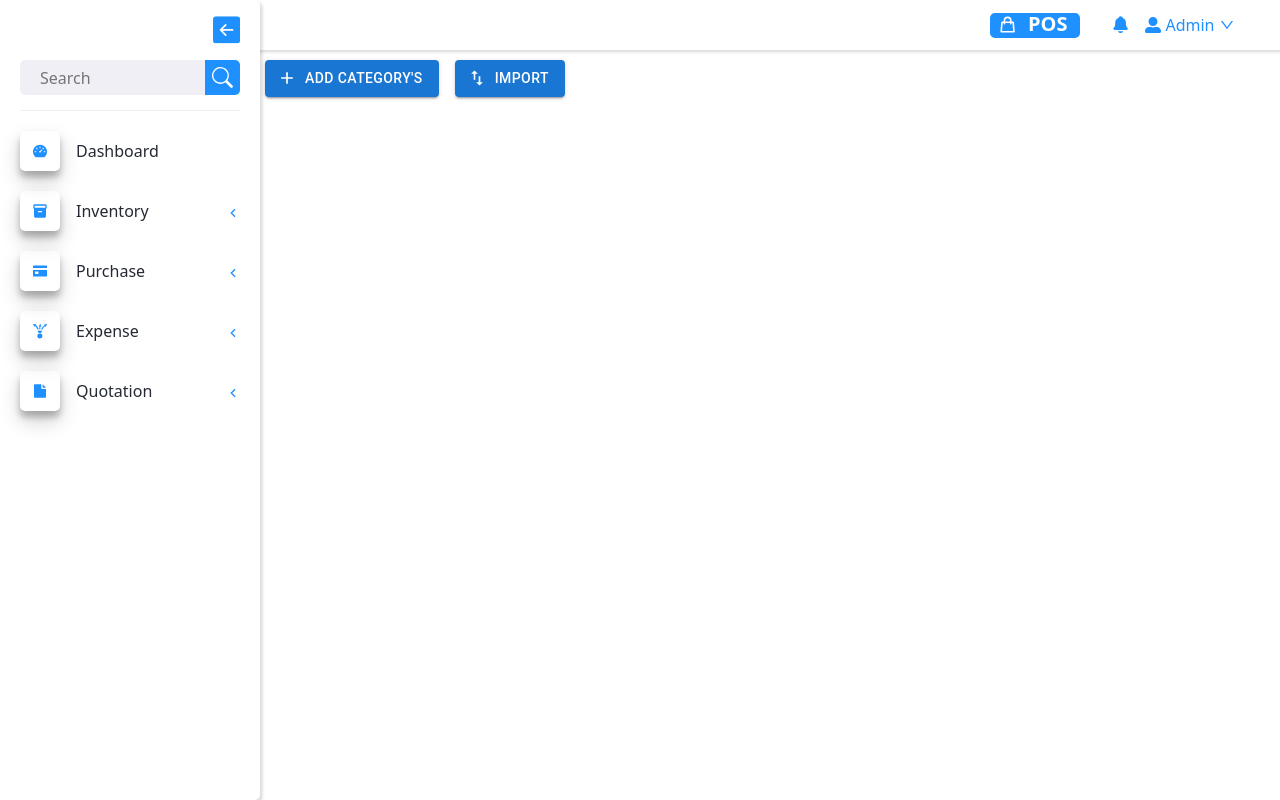
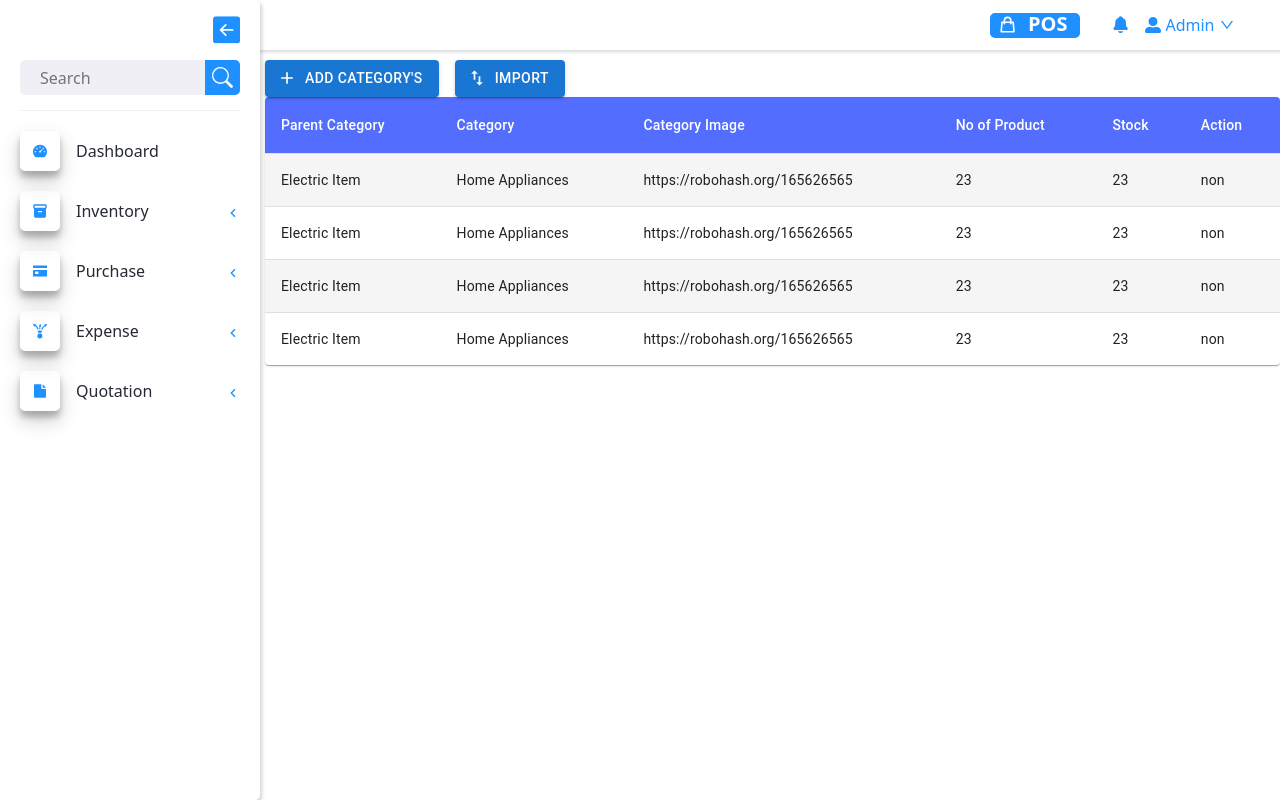
Before and after one commit to Nazif-Malhi/crm-billing-software-v.1, a React (Create React App) app: page /inventory/category in a window 1280 px wide. Built offline with nearby package versions, Linux system fonts and the light colour scheme.

Commit message:
generate dynamic table without action btn

```diff
--- a/src/Application/Pages/Inventory/Category/Category.js
+++ b/src/Application/Pages/Inventory/Category/Category.js
@@ -17,6 +17,8 @@ import MenuItem from '@mui/material/MenuItem';
 import Select from '@mui/material/Select';
 import Chip from '@mui/material/Chip';
 import FormControl from '@mui/material/FormControl';
+import CategoryTable from "./CategoryTable";
+
 
 
 const ITEM_HEIGHT = 48;
@@ -54,18 +56,7 @@ function getStyles(name, personName, theme) {
   };
 }
 
-////
 
-
-function getStylesgffgfgffg(name, personName, theme) {
-  return {
-    fontWeight:
-      personName.indexOf(name) === -1
-        ? theme.typography.fontWeightRegular
-        : theme.typography.fontWeightMedium,
-  };
-}
-///
 // This is for uploading image's
 function handleImage() {
   console.log("Image")
@@ -223,6 +214,9 @@ const Category = () => {
         </Modal.Footer>
       </Modal>
       </div>
+
+    <CategoryTable/>
+
     </div>
     </>
   )
--- /dev/null
+++ b/src/Application/Pages/Inventory/Category/CategoryTable.jsx
@@ -0,0 +1,64 @@
+import * as React from 'react';
+import Table from '@mui/material/Table';
+import TableContainer from '@mui/material/TableContainer';
+import Paper from '@mui/material/Paper';
+
+import CategoryTableHeader from './CategoryTableHeader';
+import CategoryTableBody from "./CategoryTableBody";
+
+// Table Data
+const rows = [
+  {
+      parentCategory:"Electric Item",
+      category:"Home Appliances",
+      categoryImage:"https://robohash.org/165626565",
+      noOfProduct:23,
+      stock:23,
+      action: "non"
+
+  },
+  {
+    parentCategory:"Electric Item",
+    category:"Home Appliances",
+    categoryImage:"https://robohash.org/165626565",
+    noOfProduct:23,
+    stock:23,
+    action: "non"
+
+},
+{
+  parentCategory:"Electric Item",
+  category:"Home Appliances",
+  categoryImage:"https://robohash.org/165626565",
+  noOfProduct:23,
+  stock:23,
+  action: "non"
+
+},
+{
+  parentCategory:"Electric Item",
+  category:"Home Appliances",
+  categoryImage:"https://robohash.org/165626565",
+  noOfProduct:23,
+  stock:23,
+  action: "non"
+
+}
+  ];
+
+  // Table Column Name
+  const columns=["Parent Category","Category","Category Image","No of Product","Stock","Action"];
+
+
+
+export default function CustomizedTables() {
+
+  return (
+    <TableContainer component={Paper}>
+      <Table sx={{ minWidth: 700 }} aria-label="customized table">
+        <CategoryTableHeader columns={columns} />
+        <CategoryTableBody data={rows}/>
+      </Table>
+    </TableContainer>
+  );
+}
--- /dev/null
+++ b/src/Application/Pages/Inventory/Category/CategoryTableBody.jsx
@@ -0,0 +1,40 @@
+import * as React from 'react';
+import { styled } from '@mui/material/styles';
+import TableBody from '@mui/material/TableBody';
+import TableCell, { tableCellClasses } from '@mui/material/TableCell';
+import TableRow from '@mui/material/TableRow';
+const StyledTableCell = styled(TableCell)(({ theme }) => ({
+  [`&.${tableCellClasses.head}`]: {
+    backgroundColor: '#536dfe',
+    color: theme.palette.common.white,
+  },
+  [`&.${tableCellClasses.body}`]: {
+    fontSize: 14,
+  },
+}));
+
+const StyledTableRow = styled(TableRow)(({ theme }) => ({
+  '&:nth-of-type(odd)': {
+    backgroundColor: theme.palette.action.hover,
+  },
+  // hide last border
+  '&:last-child td, &:last-child th': {
+    border: 0,
+  },
+}));
+
+export default function CustomizedTables(props) {
+  let {data}=props;
+  let rows=data.map(row=>Object.values(row));
+
+  return (
+       <TableBody>
+          {rows.map((row,index) => (
+             <StyledTableRow>
+               {row.map(cell=> <StyledTableCell key={index}>{cell}</StyledTableCell>)}
+            </StyledTableRow>
+          ))}
+        </TableBody>
+
+  )
+}
--- /dev/null
+++ b/src/Application/Pages/Inventory/Category/CategoryTableHeader.jsx
@@ -0,0 +1,29 @@
+import * as React from 'react';
+import { styled } from '@mui/material/styles';
+import TableCell, { tableCellClasses } from '@mui/material/TableCell';
+import TableHead from '@mui/material/TableHead';
+import TableRow from '@mui/material/TableRow';
+
+const StyledTableCell = styled(TableCell)(({ theme }) => ({
+  [`&.${tableCellClasses.head}`]: {
+    backgroundColor: '#536dfe',
+    color: theme.palette.common.white,
+  },
+  [`&.${tableCellClasses.body}`]: {
+    fontSize: 14,
+  },
+}));
+
+
+export default function CustomizedTables(props) {
+  let {columns}=props;
+  return (
+     <TableHead>
+          <TableRow>
+            {columns.map(column=>(
+                <StyledTableCell>{column}</StyledTableCell>
+            ))}
+          </TableRow>
+        </TableHead>
+  );
+}
```
